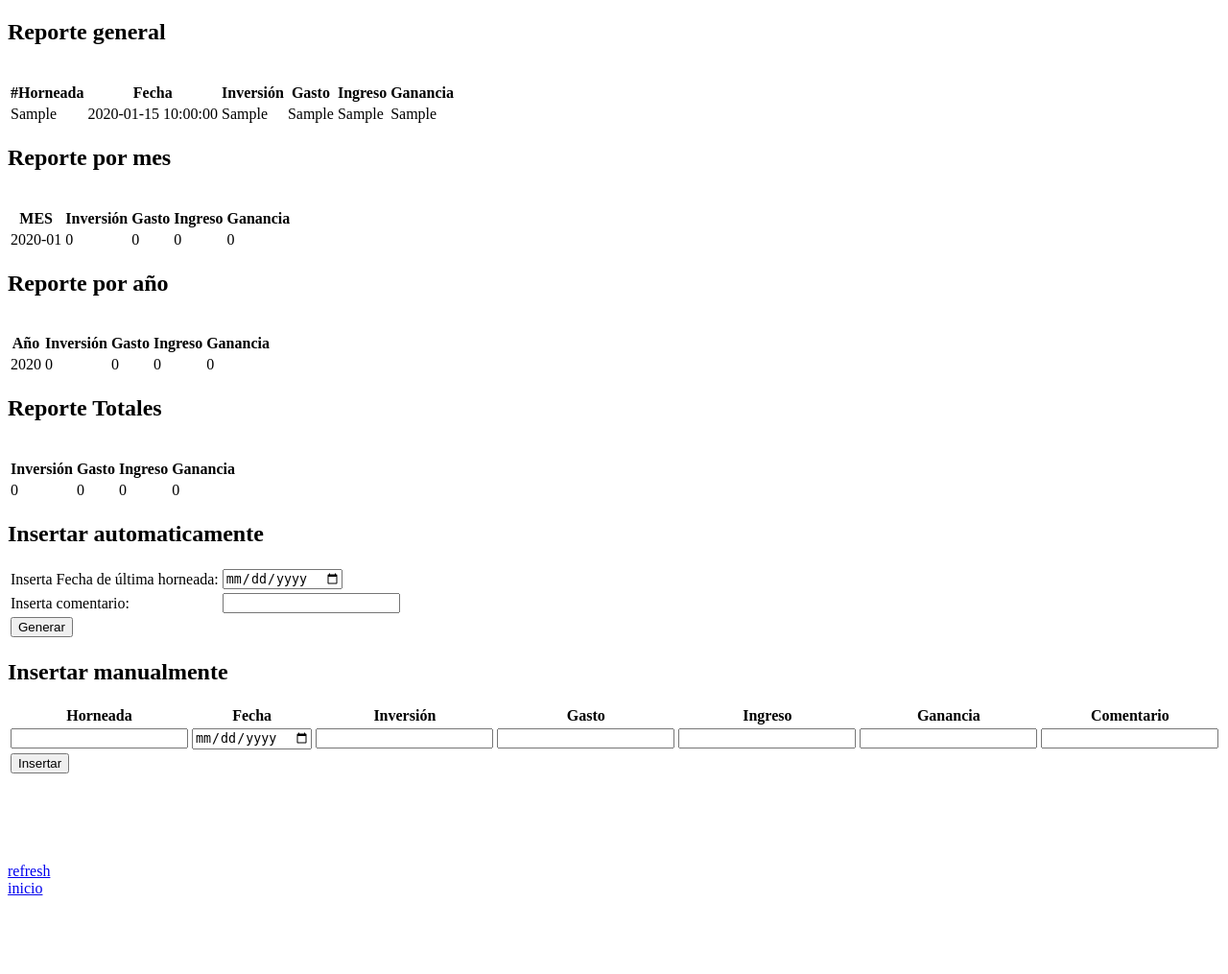
After one commit to IngCCruz/BDC, a PHP site: page /reporte.php in a window 1280 px wide. The commit adds this page. Shown: the whole page at 96% size. Run offline with PHP 8.4, Linux system fonts and the light colour scheme; tables that the repository leaves empty or names only in its code hold one stand-in row (values such as "Sample post").

Commit message:
Avance 60% versión funcional

```diff
--- /dev/null
+++ b/reporte.php
@@ -0,0 +1,257 @@
+<!DOCTYPE html>
+<html lang="en">
+    <head>
+        <meta charset="UTF-8">
+        <meta http-equiv="X-UA-Compatible" content="IE=edge">
+        <meta name="viewport" content="width=device-width, initial-scale=1.0">
+        <title>Reporte</title>
+    </head>
+    <body>
+        <?php include 'conexion.php';
+            // Conectando, seleccionando la base de datos
+            $link = mysqli_connect($hostname_conexion, $username_conexion, $password_conexion) or die('No se pudo conectar: ' . mysql_error());
+            mysqli_select_db($link,$database_conexion) or die('No se pudo seleccionar la base de datos');
+        ?>
+
+        <h2>Reporte general</h2>
+        <br>
+
+        <table>
+            <th>#Horneada</th><th>Fecha</th><th>Inversión</th><th>Gasto</th><th>Ingreso</th><th>Ganancia</th>
+
+            <?php
+                $query = 'SELECT Horneada,Fecha,Inversion,Gasto,Ingreso,Ganancia FROM balance ORDER BY Fecha';
+                $result = mysqli_query($link,$query) or die('Consulta fallida: ' . mysql_error());
+                while($row = mysqli_fetch_array($result)){
+            ?>
+
+            <tr>
+                <td><?php echo $row['Horneada'] ?>  </td>
+                <td><?php echo $row['Fecha'] ?>     </td>
+                <td><?php echo $row['Inversion'] ?> </td>
+                <td><?php echo $row['Gasto'] ?>     </td>
+                <td><?php echo $row['Ingreso'] ?>   </td>
+                <td><?php echo $row['Ganancia'] ?>  </td>
+            </tr>
+            <?php
+                }
+            ?>
+        </table>
+
+        <h2>Reporte por mes</h2>
+        <br>
+
+        <table>
+            <th>MES</th><th>Inversión</th><th>Gasto</th><th>Ingreso</th><th>Ganancia</th>
+            <?php
+                $query= 'SELECT DATE_FORMAT(FECHA,"%Y-%m") AS MES,
+                                SUM(Inversion) AS Inversion,
+                                SUM(Gasto) AS Gasto,
+                                SUM(Ingreso) AS Ingreso,
+                                SUM(Ganancia) AS Ganancia
+                        FROM balance
+                        GROUP BY MES ORDER BY MES;';
+                $result = mysqli_query($link,$query) or die('Consulta fallida: ' . mysql_error());
+
+
+                while($row = mysqli_fetch_array($result)){
+            ?>
+
+            <tr>
+                <td><?php echo $row['MES'] ?>     </td>
+                <td><?php echo $row['Inversion'] ?> </td>
+                <td><?php echo $row['Gasto'] ?>     </td>
+                <td><?php echo $row['Ingreso'] ?>   </td>
+                <td><?php echo $row['Ganancia'] ?>  </td>
+            </tr>
+            <?php
+                }
+            ?>
+        </table>
+
+        <h2>Reporte por año</h2>
+        <br>
+
+        <table>
+            <th>Año</th>
+            <th>Inversión</th>
+            <th>Gasto</th>
+            <th>Ingreso</th>
+            <th>Ganancia</th>
+
+            <?php
+                $query= 'SELECT DATE_FORMAT(FECHA,"%Y") AS ANIO,
+                                SUM(Inversion) AS Inversion,
+                                SUM(Gasto) AS Gasto,
+                                SUM(Ingreso) AS Ingreso,
+                                SUM(Ganancia) AS Ganancia
+                        FROM balance
+                        GROUP BY ANIO ORDER BY ANIO;';
+                $result = mysqli_query($link,$query) or die('Consulta fallida: ' . mysql_error());
+
+
+                while($row = mysqli_fetch_array($result)){
+            ?>
+
+            <tr>
+                <td><?php echo $row['ANIO'] ?>     </td>
+                <td><?php echo $row['Inversion'] ?> </td>
+                <td><?php echo $row['Gasto'] ?>     </td>
+                <td><?php echo $row['Ingreso'] ?>   </td>
+                <td><?php echo $row['Ganancia'] ?>  </td>
+            </tr>
+            <?php
+                }
+            ?>
+        </table>
+
+        <h2>Reporte Totales</h2>
+        <br>
+
+        <table>
+            <th>Inversión</th>
+            <th>Gasto</th>
+            <th>Ingreso</th>
+            <th>Ganancia</th>
+
+            <?php
+                $query= 'SELECT SUM(Inversion) AS Inversion,
+                                SUM(Gasto) AS Gasto,
+                                SUM(Ingreso) AS Ingreso,
+                                SUM(Ganancia) AS Ganancia
+                        FROM balance;';
+                $result = mysqli_query($link,$query) or die('Consulta fallida: ' . mysql_error());
+
+
+                while($row = mysqli_fetch_array($result)){
+            ?>
+
+            <tr>
+                <td><?php echo $row['Inversion'] ?> </td>
+                <td><?php echo $row['Gasto'] ?>     </td>
+                <td><?php echo $row['Ingreso'] ?>   </td>
+                <td><?php echo $row['Ganancia'] ?>  </td>
+            </tr>
+            <?php
+                }
+            ?>
+        </table>
+
+
+        <h2>Insertar automaticamente</h2>
+        <?php
+            $result1 = mysqli_query($link,"SELECT 1+max(Horneada) FROM balance") or die('Consulta fallida: ' . mysql_error());
+            $var = mysqli_fetch_row($result1);
+            $Horneada = $var[0];
+
+            $result2 = mysqli_query($link,"SELECT sum(transaccion) FROM transacciones WHERE idTipoTransaccion=1") or die('Consulta fallida: ' . mysql_error());
+            $var2 = mysqli_fetch_row($result2);
+            $Inversion = $var2[0];
+
+            $result3 = mysqli_query($link,"SELECT sum(transaccion) FROM transacciones WHERE idTipoTransaccion=2") or die('Consulta fallida: ' . mysql_error());
+            $var3 = mysqli_fetch_row($result3);
+            $Gasto = $var3[0];
+
+            $result4 = mysqli_query($link,"SELECT sum(transaccion) FROM transacciones WHERE idTipoTransaccion=3") or die('Consulta fallida: ' . mysql_error());
+            $var4 = mysqli_fetch_row($result4);
+            $Ingreso = $var4[0];
+
+            $result5 = mysqli_query($link,"SELECT (SELECT sum(transaccion) FROM transacciones WHERE idTipoTransaccion=3)
+                                            - (SELECT sum(transaccion) FROM transacciones WHERE idTipoTransaccion=2)
+                                            - (SELECT sum(transaccion) FROM transacciones WHERE idTipoTransaccion=1)
+                                            as total") or die('Consulta fallida: ' . mysql_error());
+            $var5 = mysqli_fetch_row($result5);
+            $Ganancia = $var5[0];
+
+        ?>
+
+        <table>
+            <tr>
+                <td>Inserta Fecha de última horneada: </td>
+            <form method="POST">
+                <td>
+                    <input type="date" name="Fecha">
+                </td>
+            </tr>
+            <tr>
+                <td>Inserta comentario: </td>
+                <td>
+                    <input type="text" name="Comentario">
+                </td>
+            </tr>
+            <tr>
+                <td>
+                    <input type="submit" name="submit2" value="Generar">
+                </td>
+            </form>
+            </tr>
+        </table>
+
+        <?php
+            if(isset($_POST["submit2"])) {
+                $Fecha = $_POST["Fecha"];
+                $Comentario = $_POST["Comentario"];
+
+                // Insert
+                $query = 'INSERT INTO balance(Horneada,Fecha,Inversion,Gasto,Ingreso,Ganancia,Comentario)
+                VALUES ('.$Horneada.',"'.$Fecha.'",'.$Inversion.','.$Gasto.','.$Ingreso.','.$Ganancia.',"'.$Comentario.'");';
+
+                $result = mysqli_query($link,$query) or die('Consulta fallida: ' . mysql_error());
+            }
+        ?>
+
+
+        <h2>Insertar manualmente</h2>
+
+        <table>
+            <th>Horneada</th><th>Fecha</th><th>Inversión</th><th>Gasto</th><th>Ingreso</th><th>Ganancia</th><th>Comentario</th>
+            <form method="POST">
+            <tr>
+                <td><input type="number" name="Horneada"></td>
+                <td><input type="date" name="Fecha"></td>
+                <td><input type="decimal" name="Inversion"></td>
+                <td><input type="decimal" name="Gasto"></td>
+                <td><input type="decimal" name="Ingreso"></td>
+                <td><input type="decimal" name="Ganancia"></td>
+                <td><input type="text" name="Comentario"></td>
+            </tr>
+            <tr>
+                <td><input type="submit" name="submit" value="Insertar"></td>
+            </tr>
+            </form>
+        </table>
+
+        <?php
+            if(isset($_POST["submit"])) {
+                $Horneada = $_POST["Horneada"];
+                $Fecha = $_POST["Fecha"];
+                $Inversion = $_POST["Inversion"];
+                $Gasto = $_POST["Gasto"];
+                $Ingreso = $_POST["Ingreso"];
+                $Ganancia = $_POST["Ganancia"];
+                $Comentario = $_POST["Comentario"];
+
+                // Insert
+                $query = 'INSERT INTO balance(Horneada,Fecha,Inversion,Gasto,Ingreso,Ganancia,Comentario)
+                VALUES ('.$Horneada.',"'.$Fecha.'",'.$Inversion.','.$Gasto.','.$Ingreso.','.$Ganancia.',"'.$Comentario.'");';
+
+                $result = mysqli_query($link,$query) or die('Consulta fallida: ' . mysql_error());
+            }
+        ?>
+
+
+
+
+
+
+
+
+        <br><br><br><br><br>
+        <a href="reporte.php"> refresh </a>
+        <br>
+        <a href="index.php"> inicio </a>
+        <br><br><br><br><br>
+
+
+    </body>
+</html>
```
Also changed, not shown: cat_tipotransaccion.php (deleted, +0 -43 lines), index copy.php (added, +103 -0 lines), index.php (+6 -18 lines), precios_historicos.php (renamed from cat_productos.php, +11 -5 lines), productos.php (renamed from balance.php, +7 -1 lines), ultima_horneada.php (added, +146 -0 lines), 1 other file.
